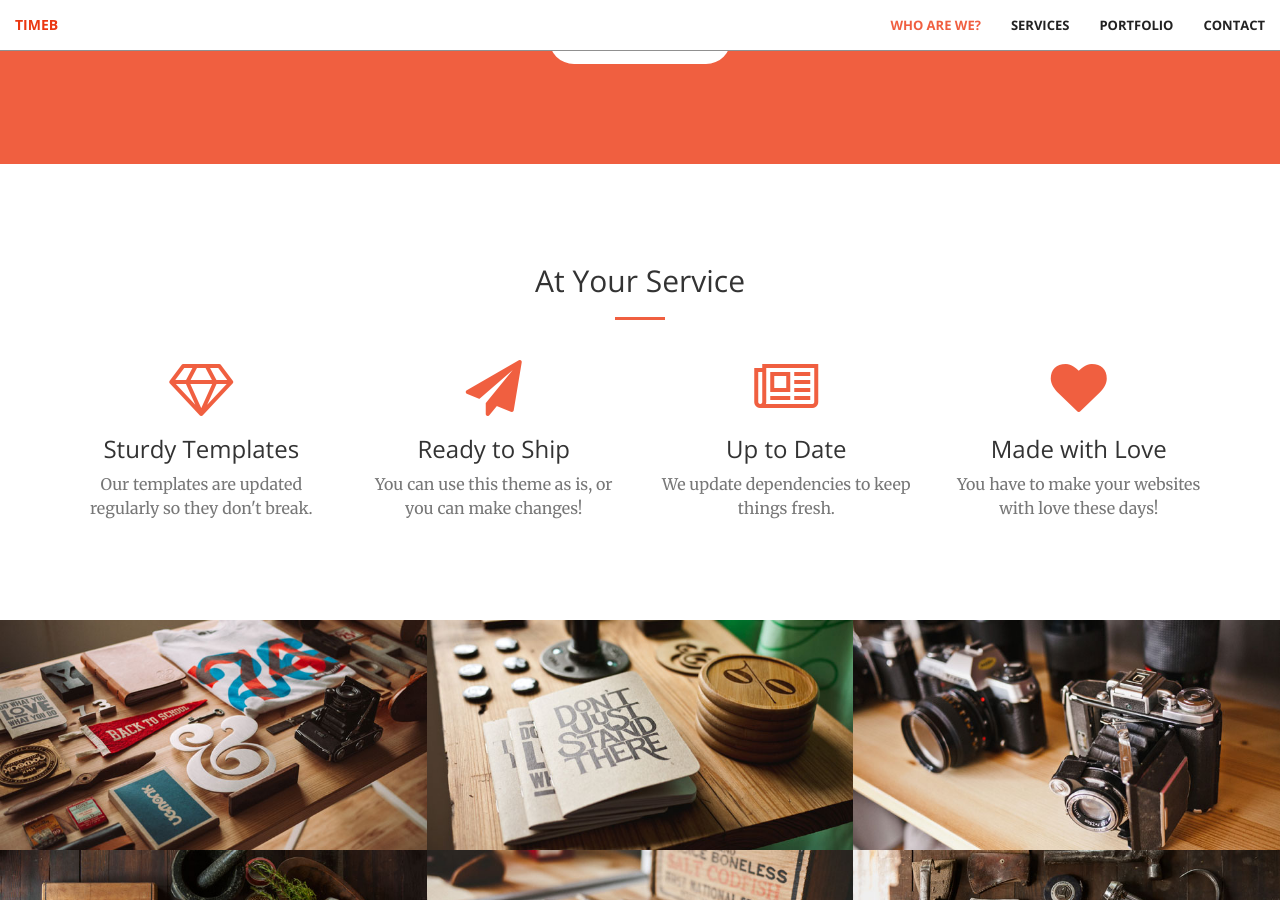
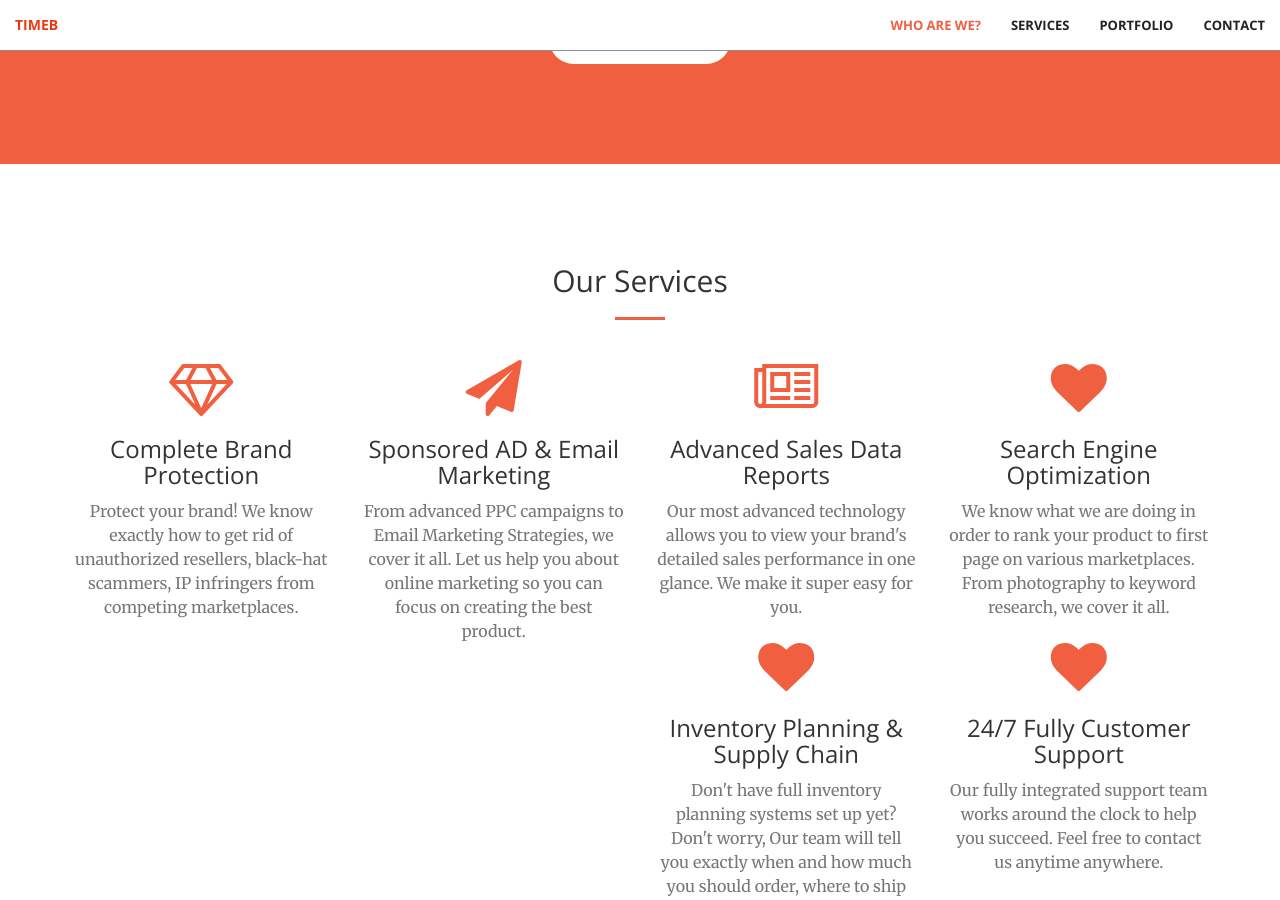
Before and after one commit to TimeBinc/TimeBinc.github.io, a Jekyll site: the page built from index.html, in a window 1280 px wide and 900 px high, scrolled down 1478 px. Built offline with Jekyll 4.4.1, drawn with Linux system fonts in a browser that asks for light colours; some of the changed text lies outside the part shown.

Commit message:
Update services.html

```diff
--- a/_includes/services.html
+++ b/_includes/services.html
@@ -2,7 +2,7 @@
     <div class="container">
         <div class="row">
             <div class="col-lg-12 text-center">
-                <h2 class="section-heading">At Your Service</h2>
+                <h2 class="section-heading">Our Services</h2>
                 <hr class="primary">
             </div>
         </div>
@@ -12,29 +12,43 @@
             <div class="col-lg-3 col-md-6 text-center">
                 <div class="service-box">
                     <i class="fa fa-4x fa-diamond wow bounceIn text-primary"></i>
-                    <h3>Sturdy Templates</h3>
-                    <p class="text-muted">Our templates are updated regularly so they don't break.</p>
+                    <h3>Complete Brand Protection</h3>
+                    <p class="text-muted">Protect your brand! We know exactly how to get rid of unauthorized resellers, black-hat scammers, IP infringers from competing marketplaces.</p>
                 </div>
             </div>
             <div class="col-lg-3 col-md-6 text-center">
                 <div class="service-box">
                     <i class="fa fa-4x fa-paper-plane wow bounceIn text-primary" data-wow-delay=".1s"></i>
-                    <h3>Ready to Ship</h3>
-                    <p class="text-muted">You can use this theme as is, or you can make changes!</p>
+                    <h3>Sponsored AD & Email Marketing</h3>
+                    <p class="text-muted">From advanced PPC campaigns to Email Marketing Strategies, we cover it all. Let us help you about online marketing so you can focus on creating the best product.</p>
                 </div>
             </div>
             <div class="col-lg-3 col-md-6 text-center">
                 <div class="service-box">
                     <i class="fa fa-4x fa-newspaper-o wow bounceIn text-primary" data-wow-delay=".2s"></i>
-                    <h3>Up to Date</h3>
-                    <p class="text-muted">We update dependencies to keep things fresh.</p>
+                    <h3>Advanced Sales Data Reports</h3>
+                    <p class="text-muted">Our most advanced technology allows you to view your brand's detailed sales performance in one glance. We make it super easy for you.</p>
                 </div>
             </div>
             <div class="col-lg-3 col-md-6 text-center">
                 <div class="service-box">
                     <i class="fa fa-4x fa-heart wow bounceIn text-primary" data-wow-delay=".3s"></i>
-                    <h3>Made with Love</h3>
-                    <p class="text-muted">You have to make your websites with love these days!</p>
+                    <h3>Search Engine Optimization</h3>
+                    <p class="text-muted">We know what we are doing in order to rank your product to first page on various marketplaces. From photography to keyword research, we cover it all.</p>
+                </div>
+            </div>
+            <div class="col-lg-3 col-md-6 text-center">
+                <div class="service-box">
+                    <i class="fa fa-4x fa-heart wow bounceIn text-primary" data-wow-delay=".3s"></i>
+                    <h3>Inventory Planning & Supply Chain</h3>
+                    <p class="text-muted">Don't have full inventory planning systems set up yet? Don't worry, Our team will tell you exactly when and how much you should order, where to ship your product to.</p>
+                </div>
+            </div>
+            <div class="col-lg-3 col-md-6 text-center">
+                <div class="service-box">
+                    <i class="fa fa-4x fa-heart wow bounceIn text-primary" data-wow-delay=".3s"></i>
+                    <h3>24/7 Fully Customer Support</h3>
+                    <p class="text-muted">Our fully integrated support team works around the clock to help you succeed. Feel free to contact us anytime anywhere.</p>
                 </div>
             </div>
         </div>
```
